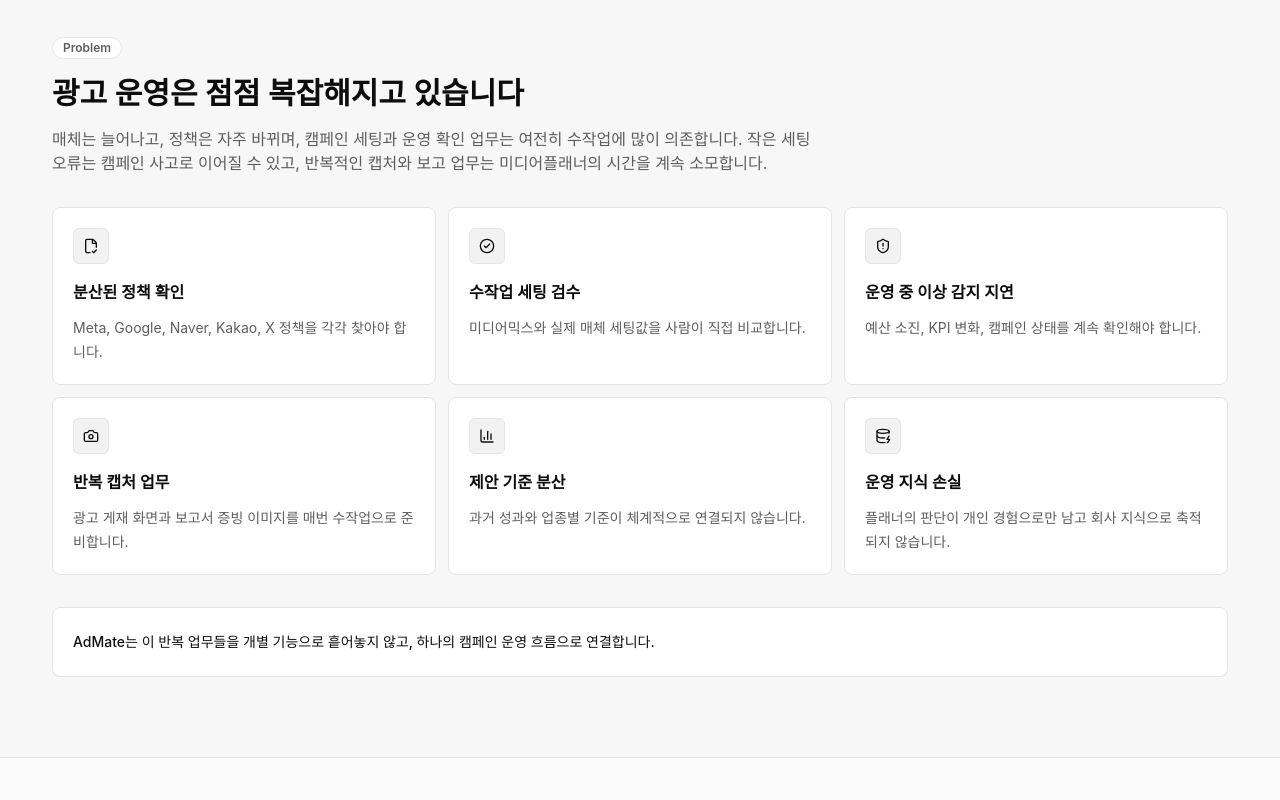
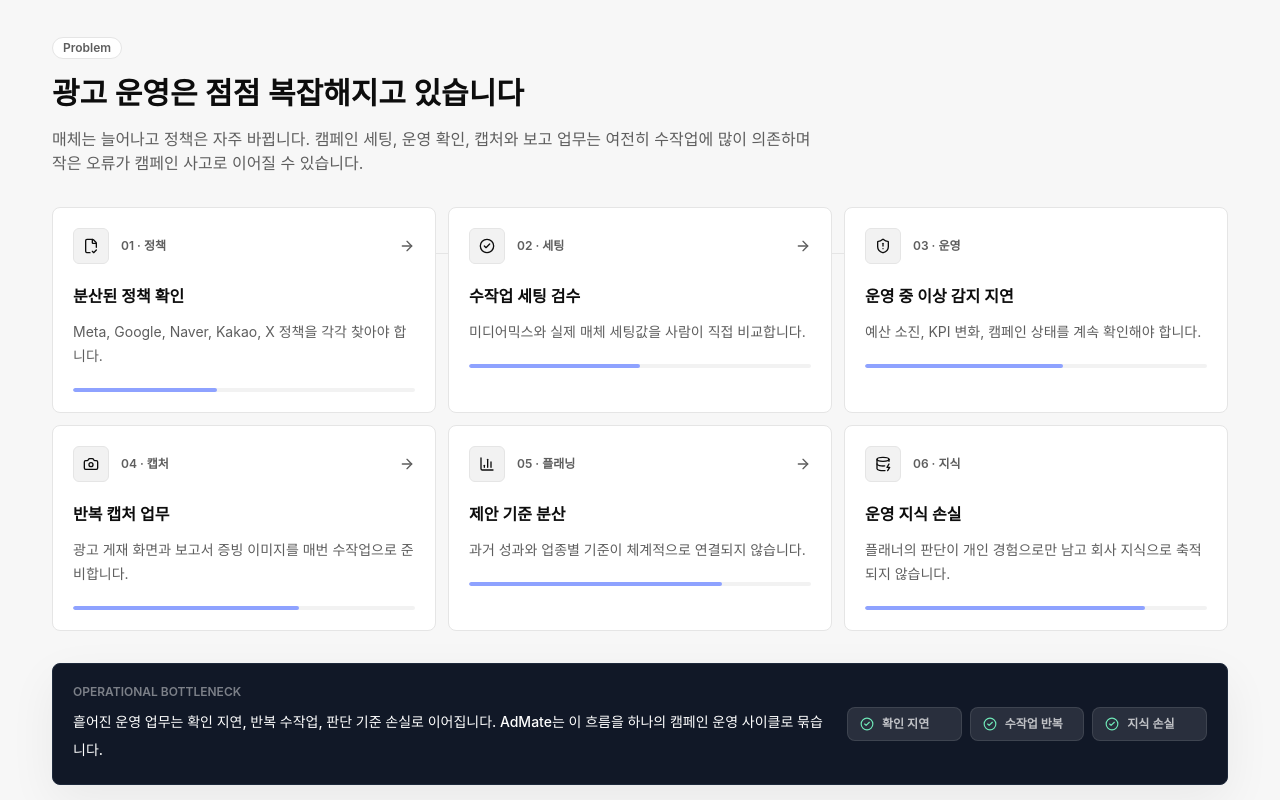
Before and after one commit to Jhongjin/admate-homepage, a Next.js app: page / in a window 1280 px wide. Shown: the part 1780-2580 px from the top of the page. Built offline with nearby package versions, Linux system fonts and the light colour scheme.

Commit message:
Clarify problem section flow

```diff
--- a/src/components/home/ProblemSection.tsx
+++ b/src/components/home/ProblemSection.tsx
@@ -1,7 +1,12 @@
+import { ArrowRight, CheckCircle2 } from "lucide-react"
+
 import { Card, CardContent } from "@/components/ui/card"
 import { problemCards } from "@/lib/admate-content"
+import { cn } from "@/lib/utils"
 
 import { SectionHeading } from "./SectionHeading"
+
+const problemGroups = ["정책", "세팅", "운영", "캡처", "플래닝", "지식"]
 
 export function ProblemSection() {
   return (
@@ -10,25 +15,69 @@ export function ProblemSection() {
         <SectionHeading
           eyebrow="Problem"
           title="광고 운영은 점점 복잡해지고 있습니다"
-          description="매체는 늘어나고, 정책은 자주 바뀌며, 캠페인 세팅과 운영 확인 업무는 여전히 수작업에 많이 의존합니다. 작은 세팅 오류는 캠페인 사고로 이어질 수 있고, 반복적인 캡처와 보고 업무는 미디어플래너의 시간을 계속 소모합니다."
+          description="매체는 늘어나고 정책은 자주 바뀝니다. 캠페인 세팅, 운영 확인, 캡처와 보고 업무는 여전히 수작업에 많이 의존하며 작은 오류가 캠페인 사고로 이어질 수 있습니다."
         />
 
+        <div className="relative">
+          <div className="absolute left-5 right-5 top-[46px] hidden h-px bg-border lg:block" aria-hidden="true" />
           <div className="grid gap-3 sm:grid-cols-2 lg:grid-cols-3">
-          {problemCards.map((card) => (
-            <Card key={card.title} className="bg-card">
+            {problemCards.map((card, index) => (
+              <Card
+                key={card.title}
+                className="group relative overflow-hidden bg-card transition duration-300 hover:-translate-y-0.5 hover:shadow-soft"
+              >
                 <CardContent className="p-5">
-                <div className="mb-4 flex h-9 w-9 items-center justify-center rounded-md border border-border bg-muted text-foreground">
+                  <div className="mb-5 flex items-center justify-between gap-4">
+                    <div className="flex items-center gap-3">
+                      <div className="flex h-9 w-9 items-center justify-center rounded-md border border-border bg-muted text-foreground">
                         <card.icon className="h-4 w-4" aria-hidden="true" />
+                      </div>
+                      <div className="text-xs font-semibold text-muted-foreground">
+                        {String(index + 1).padStart(2, "0")} · {problemGroups[index]}
+                      </div>
+                    </div>
+                    {index < problemCards.length - 1 ? (
+                      <ArrowRight
+                        className={cn(
+                          "hidden h-4 w-4 text-muted-foreground transition group-hover:translate-x-0.5 lg:block",
+                          index === 2 && "lg:hidden"
+                        )}
+                        aria-hidden="true"
+                      />
+                    ) : null}
                   </div>
                   <h3 className="text-base font-semibold">{card.title}</h3>
                   <p className="mt-3 text-sm leading-6 text-muted-foreground">{card.description}</p>
+                  <div className="mt-5 h-1 overflow-hidden rounded-full bg-muted">
+                    <div
+                      className="h-full rounded-full bg-[#8EA2FF] transition-all duration-300 group-hover:w-full"
+                      style={{ width: `${42 + index * 8}%` }}
+                    />
+                  </div>
                 </CardContent>
               </Card>
             ))}
           </div>
+        </div>
 
-        <div className="mt-8 rounded-lg border border-border bg-card p-5 text-sm font-medium leading-7 text-foreground">
-          AdMate는 이 반복 업무들을 개별 기능으로 흩어놓지 않고, 하나의 캠페인 운영 흐름으로 연결합니다.
+        <div className="mt-8 overflow-hidden rounded-lg border border-[#1E293B] bg-[#111827] p-5 text-white shadow-soft">
+          <div className="flex flex-col gap-5 lg:flex-row lg:items-center lg:justify-between">
+            <div>
+              <div className="text-xs font-semibold uppercase text-white/45">Operational bottleneck</div>
+              <p className="mt-2 max-w-3xl text-sm font-medium leading-7 text-white/78">
+                흩어진 운영 업무는 확인 지연, 반복 수작업, 판단 기준 손실로 이어집니다.
+                AdMate는 이 흐름을 하나의 캠페인 운영 사이클로 묶습니다.
+              </p>
+            </div>
+            <div className="grid gap-2 text-xs font-semibold text-white/70 sm:grid-cols-3 lg:min-w-[360px]">
+              {["확인 지연", "수작업 반복", "지식 손실"].map((item) => (
+                <div key={item} className="flex items-center gap-2 rounded-lg border border-white/10 bg-white/10 px-3 py-2">
+                  <CheckCircle2 className="h-3.5 w-3.5 text-emerald-300" aria-hidden="true" />
+                  {item}
+                </div>
+              ))}
+            </div>
+          </div>
         </div>
       </div>
     </section>
```
Lines whose indentation alone changed are shown as unchanged.
